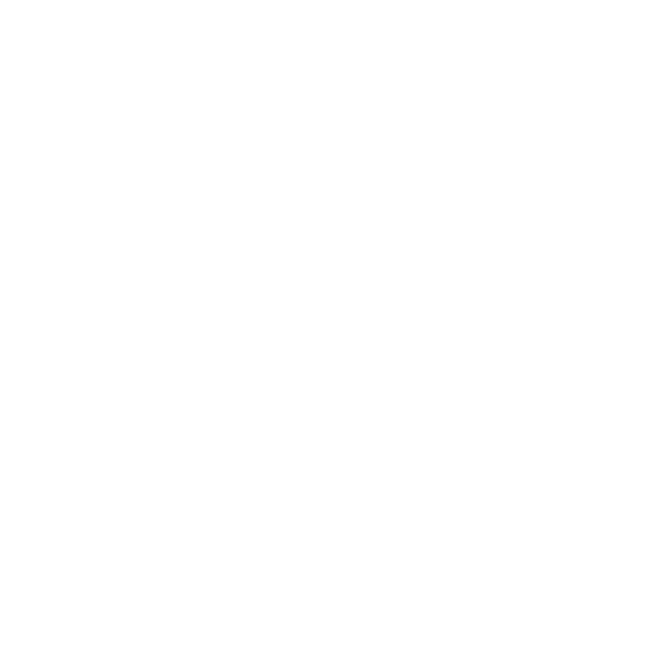
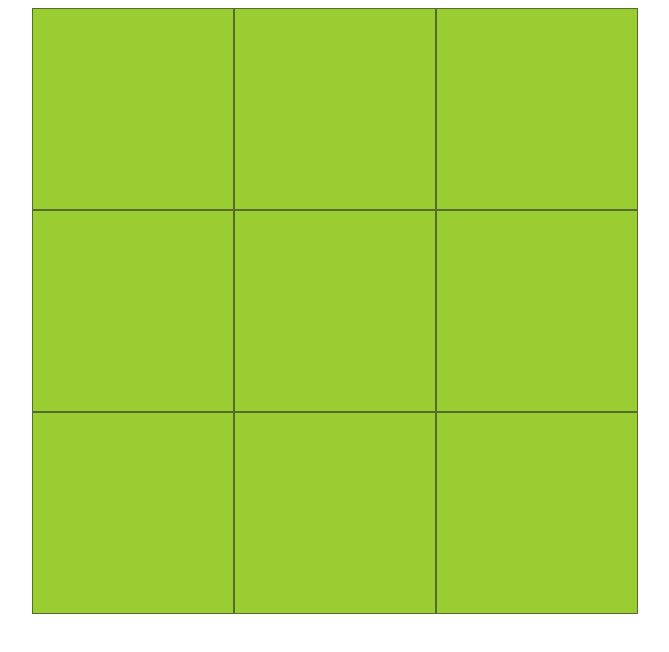
Before and after one commit to artempartos/js-tic-tac-toe, a plain HTML site: page index.html in a window 1280 px wide. Shown: the whole page, without its empty margins (276-945 px from the left). Drawn offline with Linux system fonts and the light colour scheme.

Commit message:
add html divs

```diff
--- a/index.html
+++ b/index.html
@@ -2,11 +2,30 @@
 <html>
 <head>
     <meta http-equiv="content-type" content="text/html; charset=utf-8" />
+    <link href="css/game.css" media="all" rel="stylesheet" type="text/css">
     <title></title>
 </head>
 <body>
 <div id="playground">
 
+    <div class="row">
+        <div id="1x1" class="pixel"></div>
+        <div id="1x2" class="pixel"></div>
+        <div id="1x3" class="pixel"></div>
+    </div>
+
+    <div class="row">
+        <div id="2x1" class="pixel"></div>
+        <div id="2x2" class="pixel"></div>
+        <div id="2x3" class="pixel"></div>
+    </div>
+
+    <div class="row">
+        <div id="3x1" class="pixel"></div>
+        <div id="3x2" class="pixel"></div>
+        <div id="3x3" class="pixel"></div>
+    </div>
+
 </div>
 <script src="js/game.js"></script>
 </body>
```
